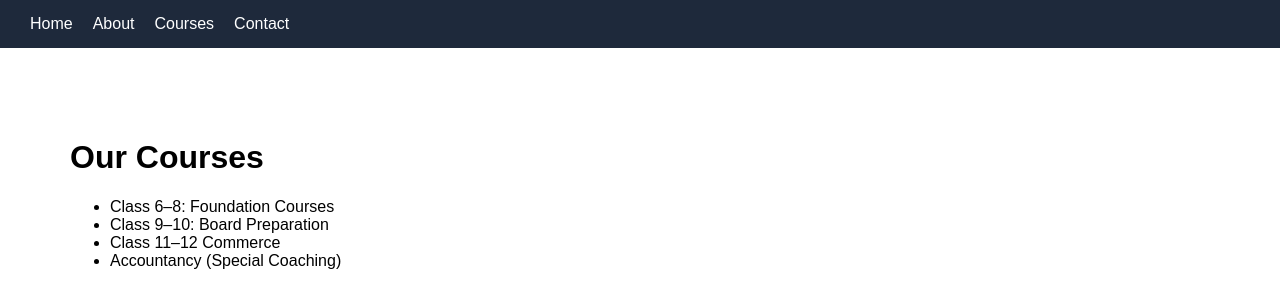
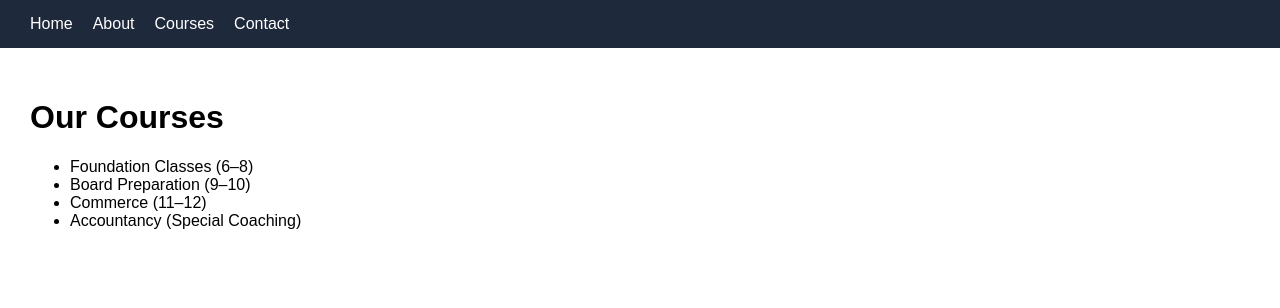
Before and after one commit to Badbloodyt/ambition-academy, a Next.js app: page /courses in a window 1280 px wide. Shown: the top 308 px of the page. Built offline with nearby package versions, Linux system fonts and the light colour scheme.

Commit message:
Refactor course list items for consistency

```diff
--- a/app/courses/page.tsx
+++ b/app/courses/page.tsx
@@ -1,12 +1,11 @@
 export default function Courses() {
   return (
-    <main style={{ padding: "40px", fontFamily: "Arial" }}>
+    <main>
       <h1>Our Courses</h1>
-
       <ul>
-        <li>Class 6–8: Foundation Courses</li>
-        <li>Class 9–10: Board Preparation</li>
-        <li>Class 11–12 Commerce</li>
+        <li>Foundation Classes (6–8)</li>
+        <li>Board Preparation (9–10)</li>
+        <li>Commerce (11–12)</li>
         <li>Accountancy (Special Coaching)</li>
       </ul>
     </main>
```
